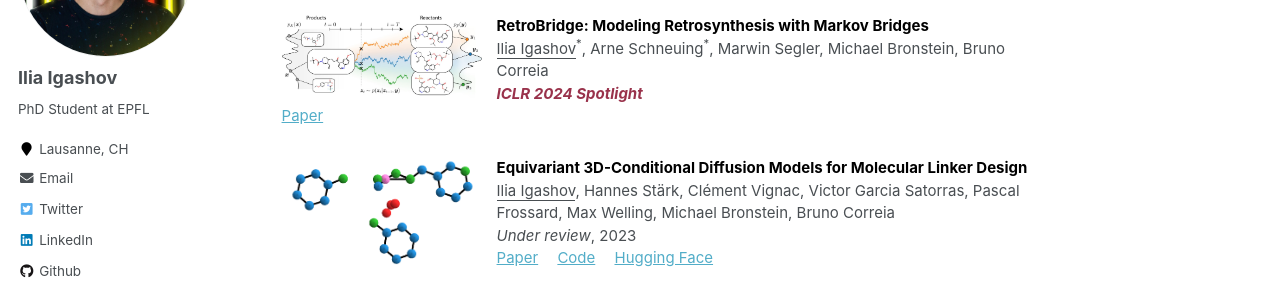
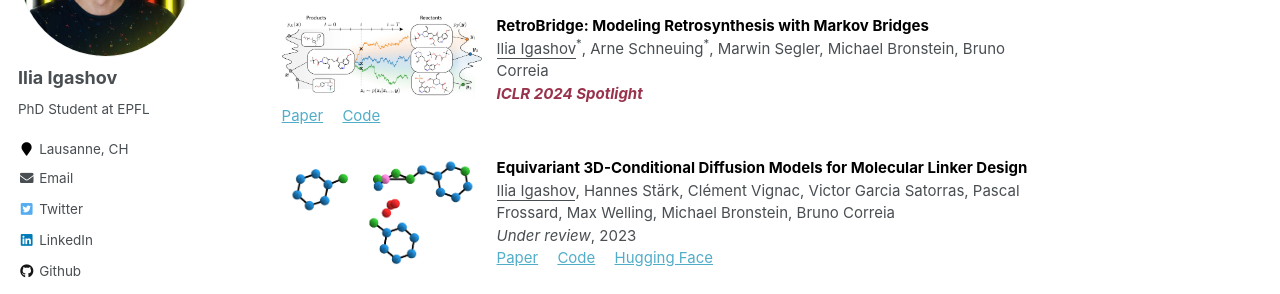
Before and after one commit to igashov/igashov.github.io, a Jekyll site: the page built from _pages/about.html, in a window 1280 px wide and 900 px high, scrolled down 390 px. Shown: the part 154-448 px from the top of the window. Built offline with Jekyll 4.4.1, drawn with Linux system fonts in a browser that asks for light colours.

Commit message:
Update about.html

```diff
--- a/_pages/about.html
+++ b/_pages/about.html
@@ -65,6 +65,7 @@ author_profile: true
         <em><b>ICLR 2024 Spotlight</b></em>  <br>
         <span class="links">
           <a href="https://arxiv.org/abs/2308.16212">Paper</a>
+          <a href="https://github.com/igashov/RetroBridge">Code</a>
         </span> <br> </p>
       </div>
     </div>
```
